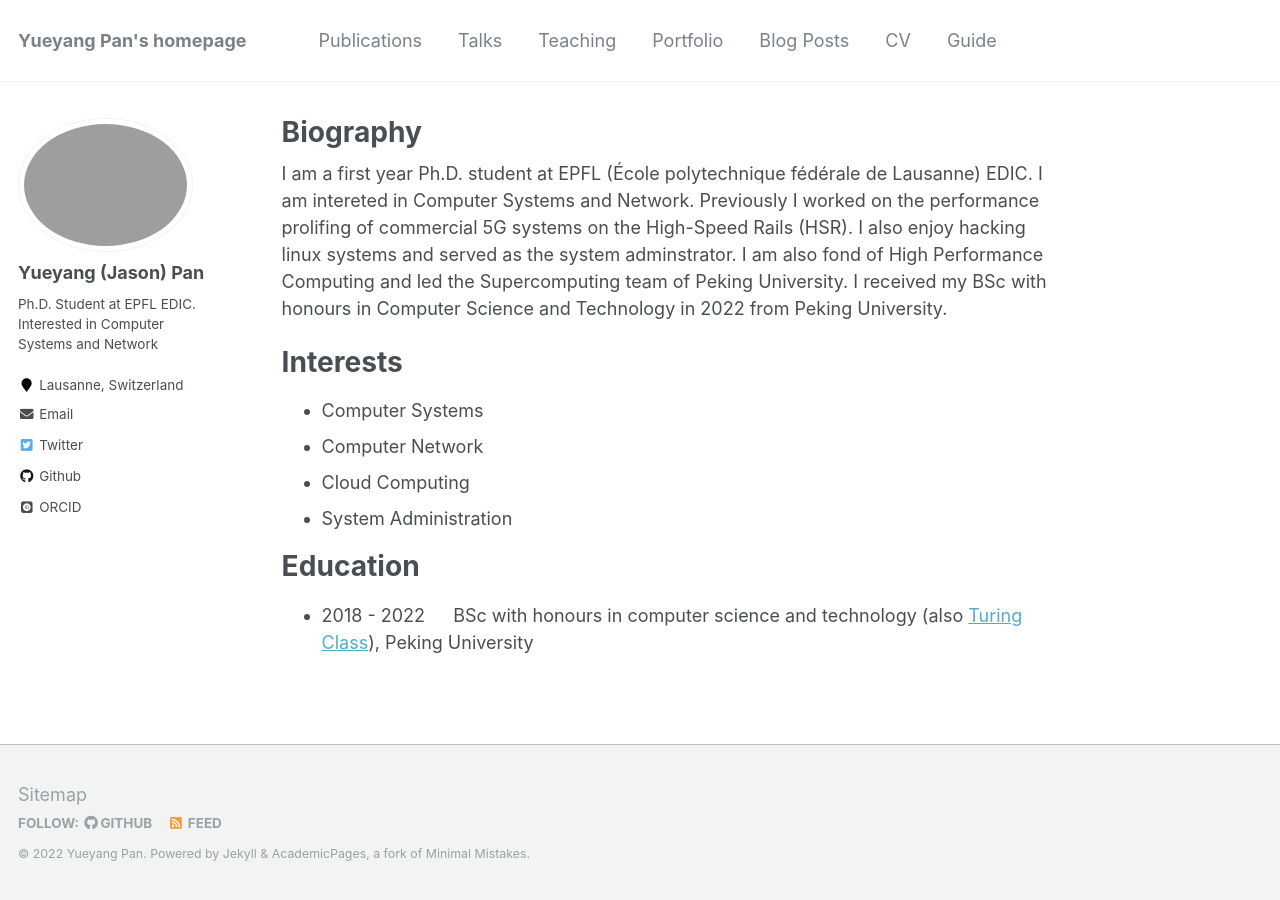
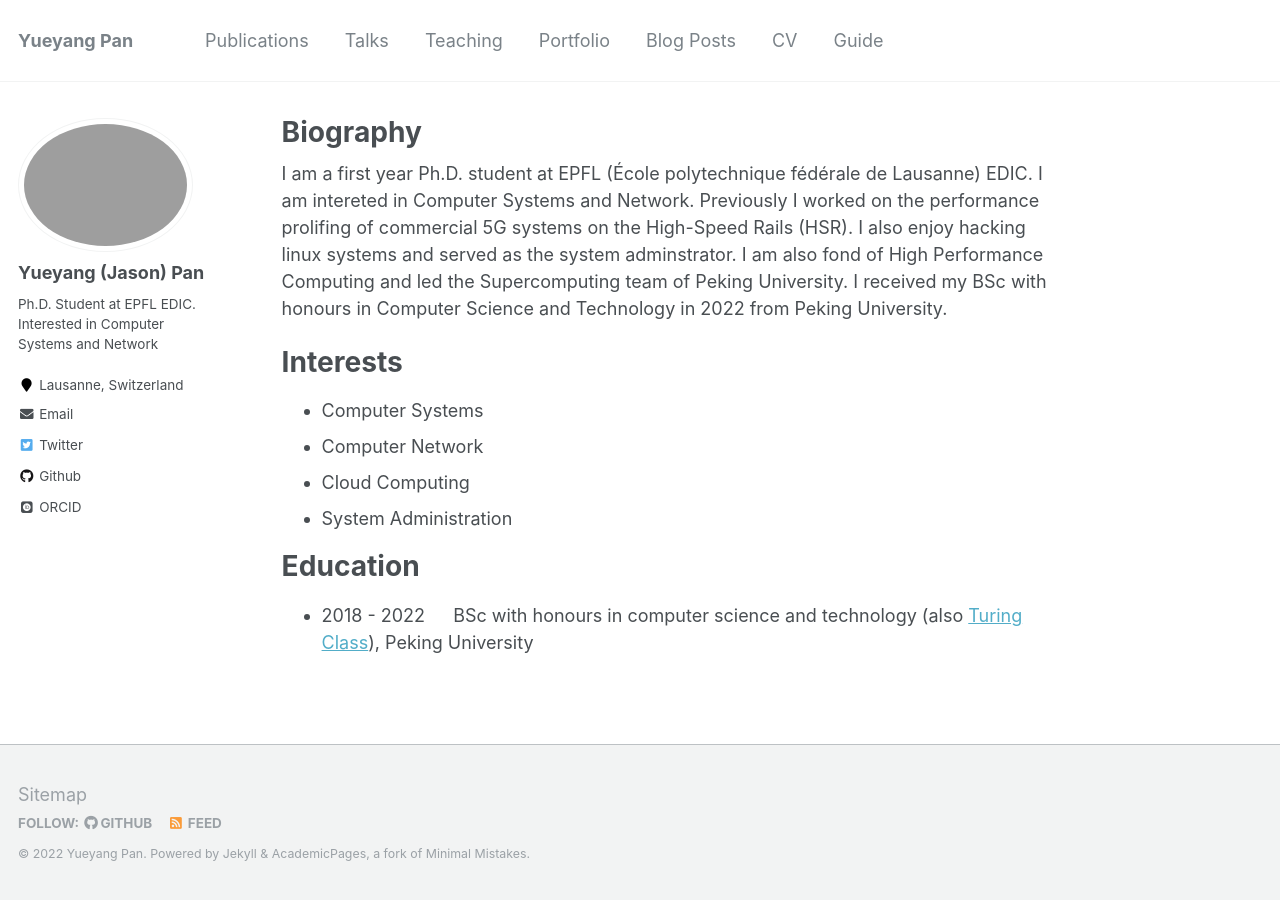
Before and after one commit to PanJason/panjason.github.io, a Jekyll site: the page built from _pages/about.md, in a window 1280 px wide. Built offline with Jekyll 4.4.1, drawn with Linux system fonts in a browser that asks for light colours; some web fonts are replaced.

Commit message:
Modify layout in homepage

```diff
--- a/_config.yml
+++ b/_config.yml
@@ -7,7 +7,7 @@
 
 # Site Settings
 locale                   : "en-US"
-title                    : "Yueyang Pan's homepage"
+title                    : "Yueyang Pan"
 title_separator          : "-"
 name                     : &name "Yueyang Pan"
 description              : &description "a Ph.D. student at EPFL"
```
